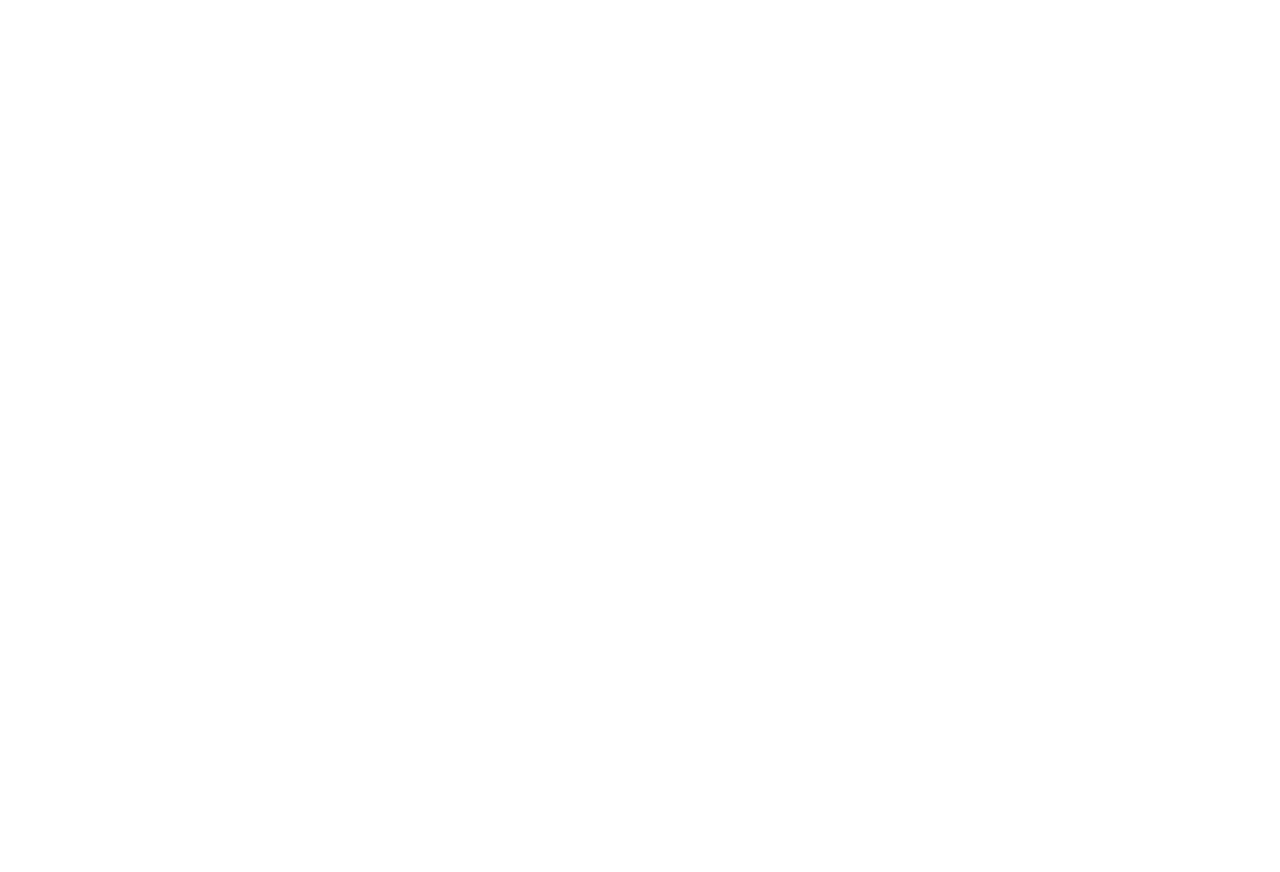
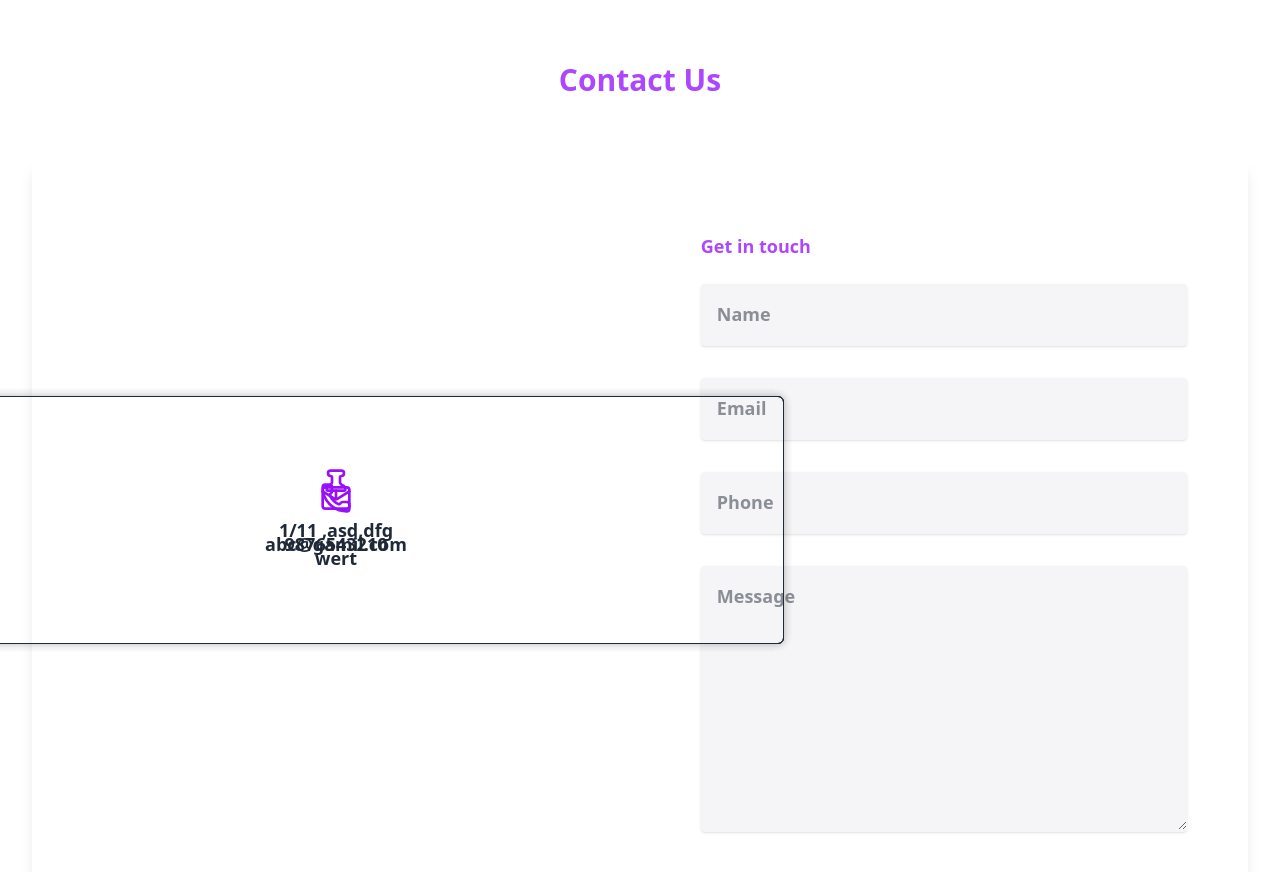
Before and after one commit to rajkumarpogula15/Mini-Project, a React (Vite) app in the folder frontend/: page /contact in a window 1280 px wide. Before the commit this address had no page. Shown: the top 872 px of the page. Before the commit the page ends 800 px from the top, so only its background shows below. Built offline with nearby package versions, Linux system fonts and the light colour scheme.

Commit message:
contact page

```diff
--- a/frontend/package.json
+++ b/frontend/package.json
@@ -14,6 +14,7 @@
     "axios": "^1.9.0",
     "framer-motion": "^12.9.2",
     "lottie-react": "^2.4.1",
+    "lucide-react": "^0.507.0",
     "react": "^19.0.0",
     "react-dom": "^19.0.0",
     "react-icons": "^5.5.0",
--- a/frontend/src/App.jsx
+++ b/frontend/src/App.jsx
@@ -10,6 +10,7 @@
 import FAQ from './components/FAQ';
 import CTA from './components/CTA';
 import Footer from './components/Footer';
+import Contact from './components/Contact';
 
 function App() {
   const [darkMode, setDarkMode] = useState(false);
--- a/frontend/src/components/CTA.jsx
+++ b/frontend/src/components/CTA.jsx
@@ -1,5 +1,5 @@
 import './CTA.css';
-
+import './Contact'
 function CTA() {
   return (
     <section className="cta">
@@ -14,6 +14,7 @@
 
 <button
   class="relative cursor-pointer py-4 px-8 text-center font-barlow inline-flex justify-center text-base uppercase text-[#101050] rounded-lg border-solid transition-transform duration-300 ease-in-out group outline-offset-4  focus:outline-2 focus:outline-[#101050] focus:outline-offset-4 overflow-hidden bg-amber-100"
+  onClick={() => window.location.href = '/components/Contact'}
 >
   <span class="relative z-20">Contact us</span>
 
--- /dev/null
+++ b/frontend/src/components/Contact.jsx
@@ -0,0 +1,43 @@
+import React from 'react'
+import { Mail, Phone, Pin } from 'lucide-react'
+const Contact = () => {
+  return (
+    <>
+      <div className='w-screen h-full flex flex-col justify-center items-center'>
+
+        <div className='w-full h-40 flex justify-center items-center text-3xl text-purple-500 font-semibold'>
+          Contact Us
+        </div>
+        <div className='w-[95%] h-[45rem] shadow-lg flex flex-row justify-center items-center'>
+          <div className='h-[90%] w-1/2 flex flex-col justify-center items-center gap-4'>
+            <div className='h-[31%] w-[70%] border rounded-md flex flex-col justify-center items-center text-lg font-semibold gap-4 shadow-md'>
+              <Mail className='h-8 w-8 text-purple-600' />
+              <h1>abc@gamil.com</h1>
+            </div>
+            <div className='h-[31%] w-[70%] border rounded-md flex flex-col justify-center items-center text-lg font-semibold gap-4 shadow-md'>
+              <Phone className='h-8 w-8 text-purple-600' />
+              <h1>9876543210</h1>
+            </div>
+            <div className='h-[31%] w-[70%] border rounded-md flex flex-col justify-center items-center text-lg font-semibold gap-4 shadow-md'>
+              <Pin className='h-8 w-8 text-purple-600' />
+              <h1 className='text-center'>1/11 ,asd,dfg <br /> wert</h1>
+            </div>
+          </div>
+          <div className='h-[95%] w-1/2 flex flex-col justify-center items-center'>
+            <div className='h-full w-full flex flex-col justify-center items-center text-lg font-semibold'>
+              <h1 className='w-[80%] text-left my-6 font-bold text-purple-500'>Get in touch</h1>
+              <form className='h-[80%] w-[80%] flex flex-col justify-center items-center gap-8'>
+                <input type="text" name="" id="" placeholder='Name' className='w-full shadow-sm outline-none bg-[#f5f5f7] border-b-2 border-transparent p-4 focus:shadow-lg focus:border-b-2 focus:border-purple-400 rounded-sm' />
+                <input type="email" name="" id="" placeholder='Email' className='w-full shadow-sm outline-none bg-[#f5f5f7] border-b-2 border-transparent p-4 focus:shadow-lg focus:border-b-2 focus:border-purple-400 rounded-sm' />
+                <input type="tel" name="" id="" placeholder='Phone' className='w-full shadow-sm outline-none bg-[#f5f5f7] border-b-2 border-transparent p-4 focus:shadow-lg focus:border-b-2 focus:border-purple-400 rounded-sm' />
+                <textarea name="" id="" className='w-full shadow-sm outline-none bg-[#f5f5f7] border-b-2 border-transparent p-4 focus:shadow-lg focus:border-b-2 focus:border-purple-400 rounded-sm ' cols='8' rows='10' placeholder='Message'/>
+              </form>
+            </div>
+          </div>
+        </div>
+
+      </div>
+    </>
+  )
+}
+export default Contact
--- a/frontend/src/components/Footer.jsx
+++ b/frontend/src/components/Footer.jsx
@@ -28,7 +28,7 @@
             <input
               type="email"
               placeholder="Enter your email"
-              className="p-2 rounded-md text-gray-700"
+              className="p-2 rounded-md text-gray-300  focus:outline-none focus:ring-2 focus:ring-green-500 mb-2"
             />
             <button className="bg-green-600 hover:bg-green-700 text-white px-4 py-2 rounded-md mt-2">
               Subscribe
@@ -37,21 +37,22 @@
         </div>
 
         {/* Social Media Links */}
-        <div className="text-center mb-8">
-          <a href="https://instagram.com" className="mx-4 text-xl hover:text-green-400">
+<div className="flex justify-center items-center gap-6 mb-8 text-xl">
+  <a href="https://instagram.com" className="hover:text-green-400">
     <FaInstagram />
   </a>
-          <a href="https://facebook.com" className="mx-4 text-xl hover:text-green-400">
+  <a href="https://facebook.com" className="hover:text-green-400">
     <FaFacebook />
   </a>
-          <a href="https://linkedin.com" className="mx-4 text-xl hover:text-green-400">
+  <a href="https://linkedin.com" className="hover:text-green-400">
     <FaLinkedin />
   </a>
 </div>
 
+
         {/* Footer Bottom */}
         <div className="text-center text-sm">
-          <p>© 2025 EventPro. All Rights Reserved.</p>
+          <p>© 2025 EventEase. All Rights Reserved.</p>
         </div>
       </div>
     </footer>
--- a/frontend/src/components/Stats.jsx
+++ b/frontend/src/components/Stats.jsx
@@ -21,6 +21,7 @@
 
 <button
   class="relative cursor-pointer py-4 px-8 text-center font-barlow inline-flex justify-center text-base uppercase text-[#101050] rounded-lg border-solid transition-transform duration-300 ease-in-out group outline-offset-4  focus:outline-2 focus:outline-[#101050] focus:outline-offset-4 overflow-hidden bg-blue-300"
+  onClick={() => window.location.href = '/components/Contact'}
 >
   <span class="relative z-20">Contact us</span>
 
--- a/frontend/src/main.jsx
+++ b/frontend/src/main.jsx
@@ -28,6 +28,7 @@
 import AdminRoute from "./routes/AdminRoutes.jsx";
 import OrganizerRoute from "./routes/OrganizerRoute";
 import './App.css';
+import Contact from './components/Contact.jsx'
 
 ReactDOM.createRoot(document.getElementById('root')).render(
   <React.StrictMode>
@@ -47,7 +48,9 @@
         <Route path="/admin/vendors" element={<AdminRoute><ManageVendors /></AdminRoute>} />
         <Route path="/admin/users" element={<AdminRoute><ManageUsers /></AdminRoute>} />
         <Route path="/admin/bookings" element={<AdminRoute><ManageBookings /></AdminRoute>} />
+        <Route path="/contact" element={<Contact />} />
 
+        {/* Organizer Routes */}
         <Route path="/organizer/events" element={<ManageEvents />} />
         <Route path="/organizer/vendors/book" element={<BookVendors />} />
 
```
Also changed, not shown: 1 other file (tests, documents, lock files or other folders). Lines whose indentation alone changed are shown as unchanged.
